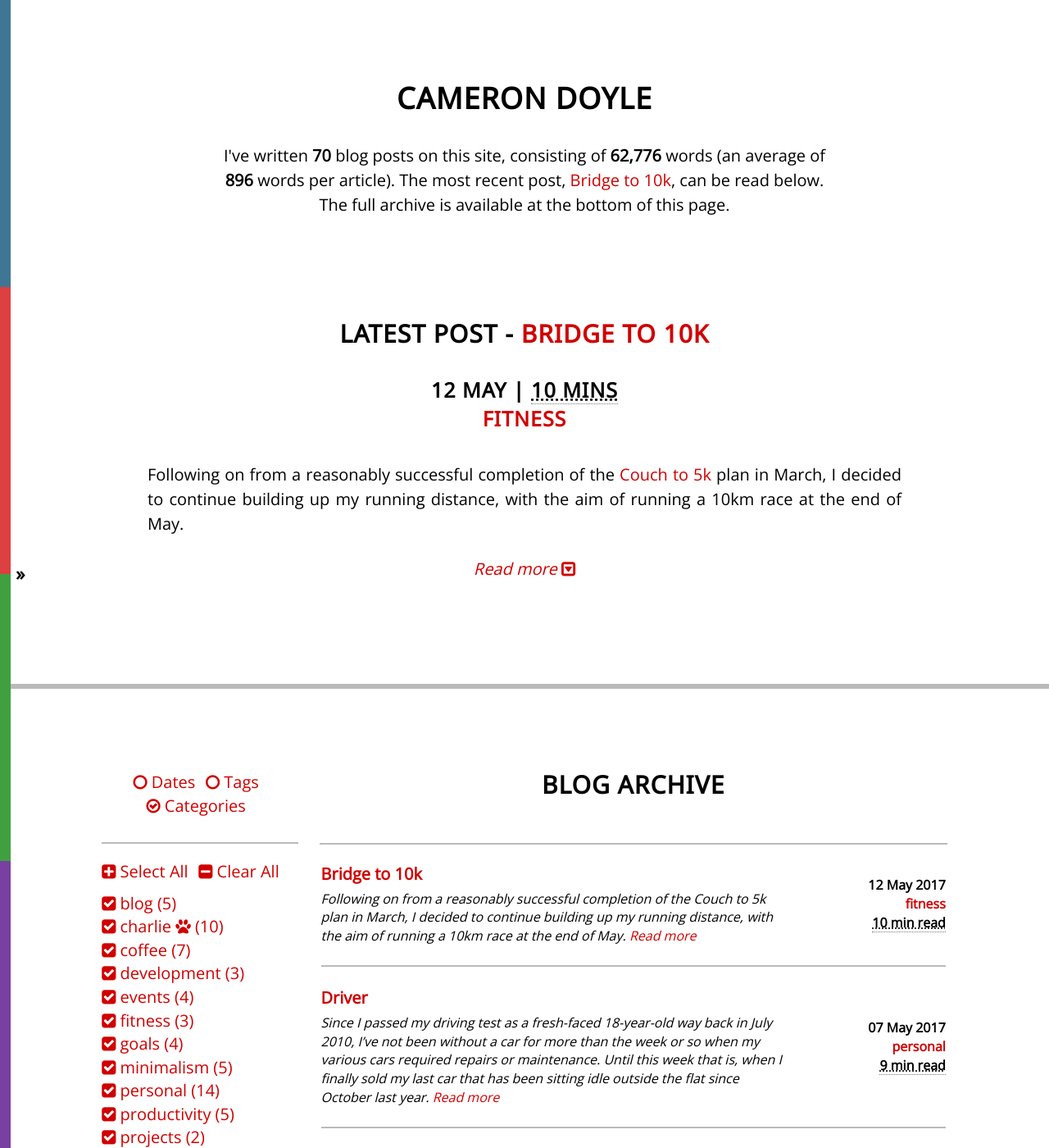
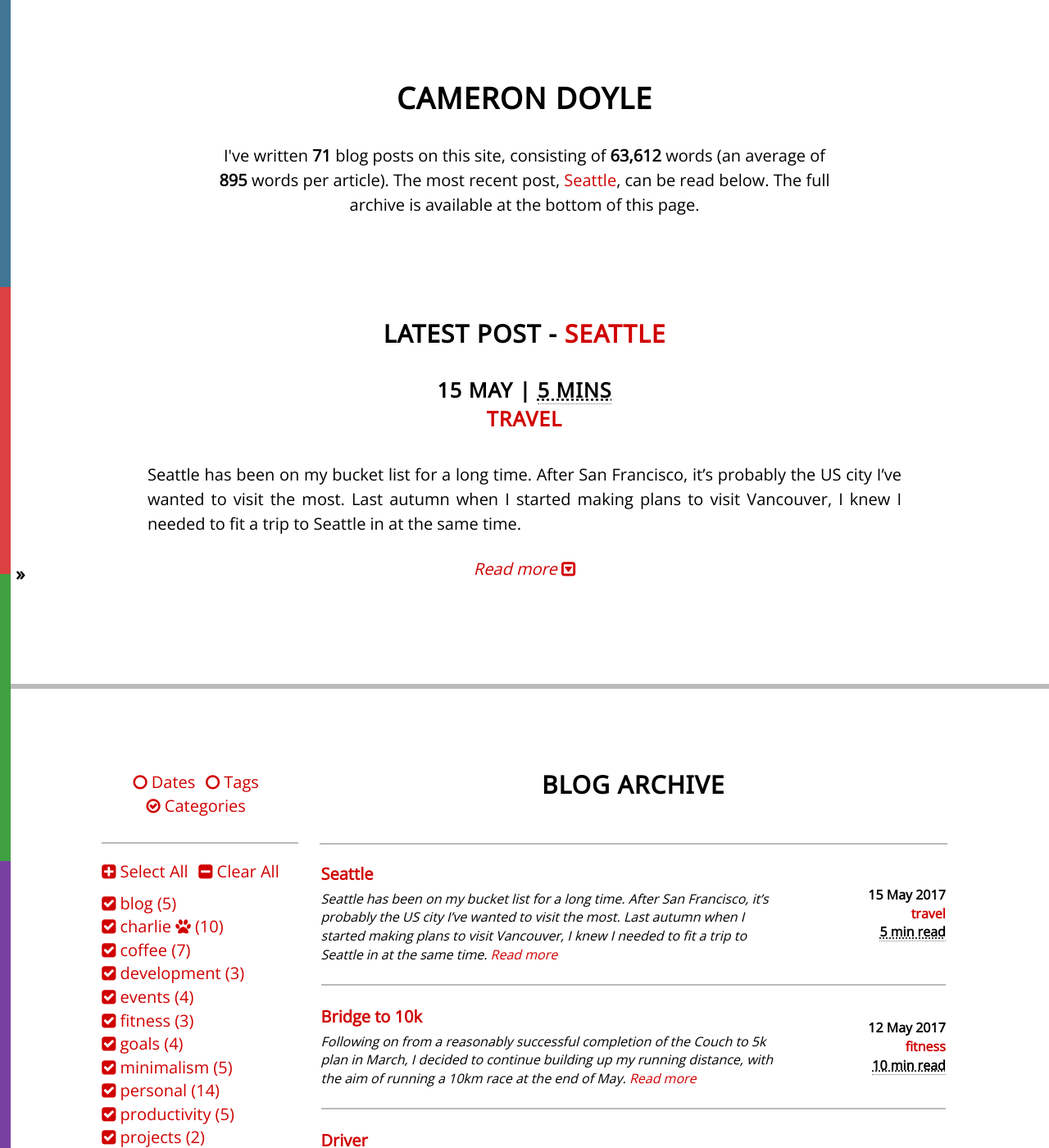
Before and after one commit to CameronD17/blog, a Jekyll site: the page built from index.html, in a window 1280 px wide and 1400 px high. Shown: the whole window at 82% size. Built offline with Jekyll 4.4.1, drawn with Linux system fonts in a browser that asks for light colours; nearby versions of some CDN libraries; comment, search, counter and statistics services are not loaded.

Commit message:
Blog post: Seattle

```diff
--- a/_posts/2017-05-12-bridge-to-10k.markdown
+++ b/_posts/2017-05-12-bridge-to-10k.markdown
@@ -58,7 +58,7 @@ Week 8 ended up being a bit of a deviation from the plan. Day 1 was supposed to
 
 ## Week 9
 
-The final week of the plan, Week 9, was a welcome recovery week. It started with a steady 15 minute run, which ended up being quicker than I planned at about 4:40min/km. Day 2 was supposed to be an easy 10 minute steady run, then 4 cycles of 1 minute fast running / 1 minute jogging, but as I had so much planning and packing to do for Seattle, I chose to skip it. The final day of the plan was listed as either a 10km race, or a 30 minute steady run. I elected to try for the full 10k run, as this coincided with my first day in Seattle, and I was feeling both guilty for skipping W9D2 and excited to get out exploring the city. However, I didn't plan it very well, and coming immediately after 30 hours of airline food and Tim Horton's, my energy levels were all over the place. I ended up running about 8km, with an average pace of 5:15min/km.
+The final week of the plan, Week 9, was a welcome recovery week. It started with a steady 15 minute run, which ended up being quicker than I planned at about 4:40min/km. Day 2 was supposed to be an easy 10 minute steady run, then 4 cycles of 1 minute fast running / 1 minute jogging, but as I had so much planning and packing to do for [Seattle]({% post_url 2017-05-14-seattle %}), I chose to skip it. The final day of the plan was listed as either a 10km race, or a 30 minute steady run. I elected to try for the full 10k run, as this coincided with my first day in Seattle, and I was feeling both guilty for skipping W9D2 and excited to get out exploring the city. However, I didn't plan it very well, and coming immediately after 30 hours of airline food and Tim Horton's, my energy levels were all over the place. I ended up running about 8km, with an average pace of 5:15min/km.
 
 Overall, I'm pleased that I managed to reach the 10km mark twice during the plan (W7D3, and W8D3), although I still feel like I have a ways to go before 10km is a truly comfortable distance for me. I still haven't quite hit my 5km target of sub-23 minutes that I set at the end of [Couch to 5k]({% post_url 2017-03-05-couch-to-5k %}), although at the Parkrun on W7D1 I came closest, with a time of 23:24. It'll come soon enough.
 
--- /dev/null
+++ b/_posts/2017-05-14-seattle.markdown
@@ -0,0 +1,38 @@
+---
+layout:         post
+title:          "Seattle"
+date:           2017-05-14 19:00:00 -0700
+tags:           travel photography
+categories:     travel
+custom_js:      instagram
+---
+
+Seattle has been on my bucket list for a long time. After San Francisco, it's probably the US city I've wanted to visit the most. Last autumn when I started making plans to visit Vancouver, I knew I needed to fit a trip to Seattle in at the same time.
+
+<!-- Read More -->
+
+The journey to Seattle was a long one. I left our flat in Edinburgh at 7am last Wednesday morning, and took a bus, then a train, then another bus to Glasgow International airport for the once-weekly 11am flight to Vancouver. The flight itself lasted just over nine hours, and was immediately followed by a couple of hours passing through Canadian immigration at Vancouver International. That's fifteen hours travelling so far for those of you keeping count, and I then needed to take a Skytrain across the city to Pacific Central train station, where I sat around for another couple of hours until the Amtrak left for Seattle at five thirty local time. Four and a half hours later, at 2220PDT I arrived at King Street station and walked the final 25 minutes or so to my hostel on Pike Street. Total travel time: 23.5 hours, almost entirely in daylight too. My body clock hated me for that one.
+
+Still though, I made it up early on the Thursday morning for the final run of my [10k plan]({% post_url 2017-05-12-bridge-to-10k %}) along the Puget Sound. That helped to shake off a lot of the travelling cobwebs, and let me start enjoying the city pretty much immediately. I got back to the hostel before 8am, and after a quick shower left to go explore Seattle.
+
+I started without any real plan, and wandered north until I got close to the Space Needle. It had just opened, so there were no queues and I got straight up to the top. The views were spectacular, even though the skies were overcast; the only problem being that you obviously can't see the Space Needle from the Space Needle, probably the most iconic part of the Seattle skyline. So to make sure I had enough Instagram-worthy photos, after a lunch at the ever-present Hard Rock Café, I headed up to Kerry Park for some panoramic views of Seattle. It was still a little overcast at this point, and since I had already walked so far north, I decided to keep walking until I got to Gas Works Park, for even more skyline views.
+
+<div class="instagram-container">
+    <blockquote class="instagram-media" data-instgrm-captioned data-instgrm-version="6">
+        <a href="https://www.instagram.com/p/BT_lnPylf6E/" target="_blank"></a>
+    </blockquote>
+</div>
+
+I had an early night the first night, with my body clock still on Scotland time, and instead got up early again for my second day, and headed east to IHOP to start ticking off my list of American fast-food places I wanted to eat at. Having eaten about a full days worth of calories just for breakfast I meandered south with no real aim in mind, ending up near CenturyLink Field. Unfortunately, both the Sounders and the Mariners were playing away during my time in Seattle, so I couldn't catch a game of either football or baseball (the NFL season had finished, so there wasn't any Seahawks games on either).
+
+I headed back to the hostel after my walk, picking up some souvenirs for family and friends on the way back. I had a few beers with some of the guests / staff in the hostel, managing a few more hours awake into the night, but not quite fully on Pacific time enough to last beyond midnight.
+
+My final full day in Seattle started in an Irish pub, the only place open at 9am and showing the Arsenal game. After a couple of beers watching the football, I started out on a brief coffee tour of the city. My first stop was at the inaugural Starbucks in Pike Place Market, followed by the Cherry Street Coffee House on 1st Avenue, walking a wide circle around the city to Stumptown Coffee Roasters on East Pine Street, finally finishing (a little shakey from the caffeine) at Seattle Coffee Works on Pike Street, next door to my hostel. Seattle apparently has the most coffee shops per capita, and its residents spend more than any other US city on coffee every month. It's not hard to believe this, given that you can barely walk 50 yards without passing a coffee shop - not that I'm complaining in the slightest.
+
+On my final night in the city, the hostel was running another free beer night (keg party from 7pm-9pm). I was more than happy to oblige, as my train to Portland the next morning had been rescheduled to a few hours later by Amtrak, meaning I could afford an extra few hours sleep - which I gladly took advantage of. I walked red-eyed back to King Street station the next morning to catch my train to Portland, having thoroughly enjoyed my first city visit of the United States.
+
+<div class="instagram-container">
+    <blockquote class="instagram-media" data-instgrm-captioned data-instgrm-version="6">
+        <a href="https://www.instagram.com/p/BUDkRhMlk0G/" target="_blank"></a>
+    </blockquote>
+</div>
```
